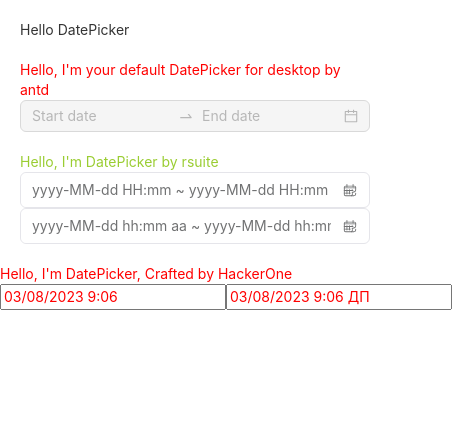
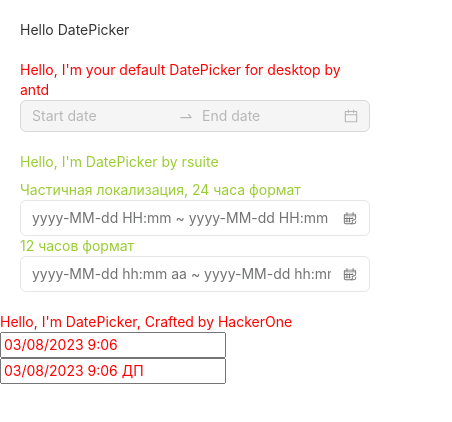
Before and after one commit to DarinaSavytska/datePickers, a React (Create React App) app: page / in a window 390 px wide. Shown: the top 422 px of the page, 452 px wide, since content can reach past the window. Built offline with nearby package versions, Linux system fonts and the light colour scheme.

Commit message:
Add scroll daptepicker for mobile version

```diff
--- a/package.json
+++ b/package.json
@@ -1,6 +1,6 @@
 {
   "name": "datepickers",
-  "version": "0.1.5",
+  "version": "0.1.6",
   "private": true,
   "homepage": "https://DarinaSavytska.github.io/datePickers/",
   "dependencies": {
--- a/src/DatePickers.tsx
+++ b/src/DatePickers.tsx
@@ -4,6 +4,13 @@
 import { DateRangePicker } from 'rsuite';
 import 'rsuite/dist/rsuite.css';
 import './styles.scss';
+import subDays from 'date-fns/subDays';
+import startOfWeek from 'date-fns/startOfWeek';
+import endOfWeek from 'date-fns/endOfWeek';
+import addDays from 'date-fns/addDays';
+import startOfMonth from 'date-fns/startOfMonth';
+import endOfMonth from 'date-fns/endOfMonth';
+import addMonths from 'date-fns/addMonths';
 
 import DatePicker from 'react-datepicker';
 import 'react-datepicker/dist/react-datepicker.css';
@@ -47,6 +54,85 @@
     ok: 'Окі-докі',
   };
 
+
+// const predefinedRanges = [
+//   {
+//     label: 'Today',
+//     value: [new Date(), new Date()],
+//     placement: 'left'
+//   },
+//   {
+//     label: 'Yesterday',
+//     value: [addDays(new Date(), -1), addDays(new Date(), -1)],
+//     placement: 'left'
+//   },
+//   {
+//     label: 'This week',
+//     value: [startOfWeek(new Date()), endOfWeek(new Date())],
+//     placement: 'left'
+//   },
+//   {
+//     label: 'Last 7 days',
+//     value: [subDays(new Date(), 6), new Date()],
+//     placement: 'left'
+//   },
+//   {
+//     label: 'Last 30 days',
+//     value: [subDays(new Date(), 29), new Date()],
+//     placement: 'left'
+//   },
+//   {
+//     label: 'This month',
+//     value: [startOfMonth(new Date()), new Date()],
+//     placement: 'left'
+//   },
+//   {
+//     label: 'Last month',
+//     value: [startOfMonth(addMonths(new Date(), -1)), endOfMonth(addMonths(new Date(), -1))],
+//     placement: 'left'
+//   },
+//   {
+//     label: 'This year',
+//     value: [new Date(new Date().getFullYear(), 0, 1), new Date()],
+//     placement: 'left'
+//   },
+//   {
+//     label: 'Last year',
+//     value: [new Date(new Date().getFullYear() - 1, 0, 1), new Date(new Date().getFullYear(), 0, 0)],
+//     placement: 'left'
+//   },
+//   {
+//     label: 'All time',
+//     value: [new Date(new Date().getFullYear() - 1, 0, 1), new Date()],
+//     placement: 'left'
+//   },
+//   {
+//     label: 'Last week',
+//     closeOverlay: false,
+//     value: value => {
+//       const [start = new Date()] = value || [];
+//       return [
+//         addDays(startOfWeek(start, { weekStartsOn: 0 }), -7),
+//         addDays(endOfWeek(start, { weekStartsOn: 0 }), -7)
+//       ];
+//     },
+//     appearance: 'default'
+//   },
+//   {
+//     label: 'Next week',
+//     closeOverlay: false,
+//     value: value => {
+//       const [start = new Date()] = value || [];
+//       return [
+//         addDays(startOfWeek(start, { weekStartsOn: 0 }), 7),
+//         addDays(endOfWeek(start, { weekStartsOn: 0 }), 7)
+//       ];
+//     },
+//     appearance: 'default'
+//   }
+// ];
+
+
   return (
     <div style={{ position: 'relative' }}>
       <p style={{ margin: '20px' }}>Hello DatePicker</p>
@@ -59,6 +145,7 @@
       <div style={{ margin: '20px', color: 'yellowgreen' }}>
         <p>Hello, I'm DatePicker by rsuite</p>
         {/* https://rsuitejs.com/components/date-range-picker/ */}
+        <p>Частичная локализация, 24 часа формат</p>
         <DateRangePicker
           // showMeridian
           format='yyyy-MM-dd HH:mm' // 24 формат отображения
@@ -70,7 +157,9 @@
           locale={local}
           // showOneCalendar //для времени не работает
         />
+        <p>12 часов формат</p>
         <DateRangePicker
+          // ranges={predefinedRanges} // проблемы с типами
           showMeridian
           format='yyyy-MM-dd hh:mm aa' // 12 формат отображения
           defaultCalendarValue={[
@@ -84,7 +173,6 @@
       <div style={{ color: 'red' }}>
         <p>Hello, I'm DatePicker, Crafted by HackerOne</p>
         {/* https://reactdatepicker.com/ */}
-        <div style={{ display: 'flex', flexDirection: 'row' }}>
         <DatePicker
           style={{ dislay: 'flex', width: 'auto' }}
           selected={startDate}
@@ -95,6 +183,7 @@
           startDate={startDate}
           endDate={endDate}
           selectsStart
+          disabledKeyboardNavigation
           locale='ua'
         />
         <DatePicker
@@ -109,8 +198,8 @@
           endDate={endDate}
           minDate={startDate}
           locale='ua'
+          disabledKeyboardNavigation
         />
-        </div>
       </div>
     </div>
   );
--- a/src/styles.scss
+++ b/src/styles.scss
@@ -2,8 +2,10 @@
   .rs-picker-daterange-calendar-group {
     display: flex;
     flex-direction: column;
-    height: auto;
+    // height: auto;
     min-width: auto;
+    height: 300px;
+    overflow: auto;
   }
 
   // .rs-stack {
```
Lines whose indentation alone changed are shown as unchanged.
